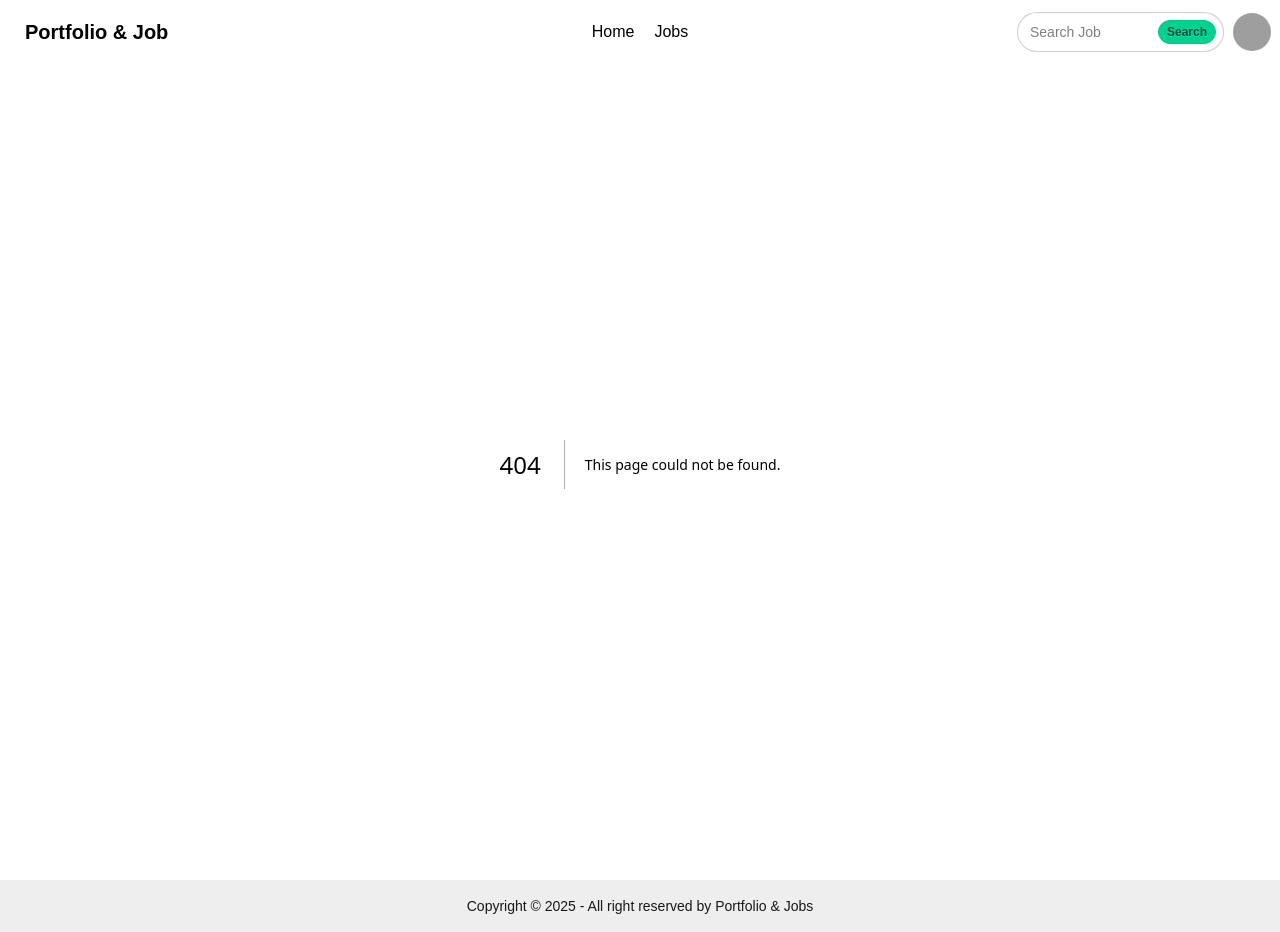
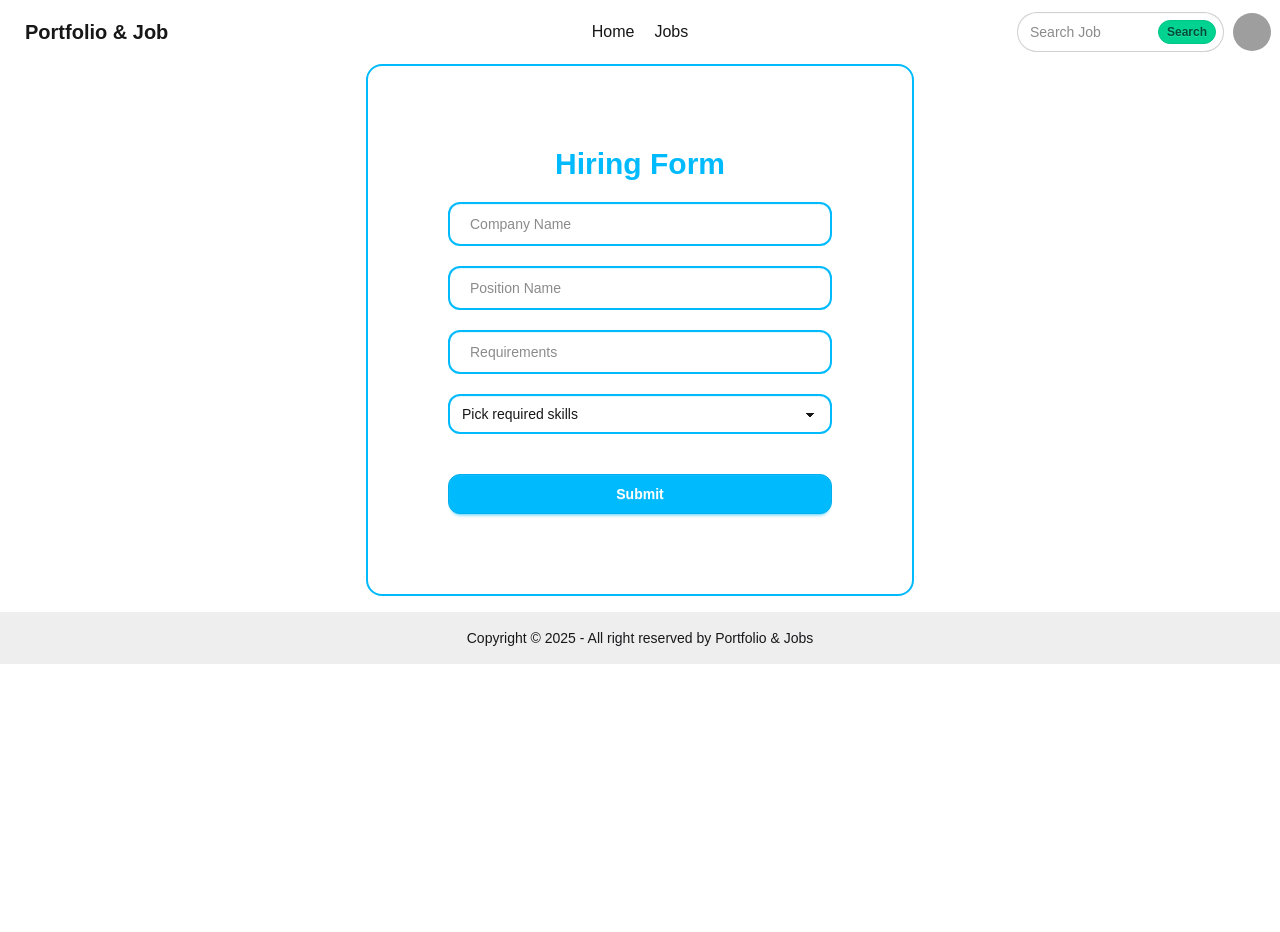
Before and after one commit to Shakib-Shajid/portfolio_jobsearch, a Next.js app: page /hiring in a window 1280 px wide. Before the commit this address had no page. After the commit the page ends 800 px from the top, so only its background shows below. Built offline with nearby package versions, Linux system fonts and the light colour scheme; grey boxes are pictures that could not be loaded.

Commit message:
hiring form skills selection added

```diff
--- /dev/null
+++ b/public/cseskills.json
@@ -0,0 +1,214 @@
+[
+    "C",
+    "C++",
+    "Java",
+    "Python",
+    "JavaScript",
+    "TypeScript",
+    "Go",
+    "Rust",
+    "Kotlin",
+    "Swift",
+    "Ruby",
+    "R",
+    "MATLAB",
+    "Perl",
+    "HTML",
+    "CSS",
+    "SCSS",
+    "SASS",
+    "React",
+    "Angular",
+    "Vue.js",
+    "Next.js",
+    "Nuxt.js",
+    "Svelte",
+    "Tailwind CSS",
+    "Bootstrap",
+    "Chakra UI",
+    "Material UI",
+    "Node.js",
+    "Express.js",
+    "Django",
+    "Flask",
+    "Spring Boot",
+    "ASP.NET",
+    "Laravel",
+    "Ruby on Rails",
+    "FastAPI",
+    "MERN Stack",
+    "MEAN Stack",
+    "LAMP Stack",
+    "JAMstack",
+    "React Native",
+    "Flutter",
+    "Swift (iOS)",
+    "Kotlin (Android)",
+    "Java (Android)",
+    "Firebase",
+    "MySQL",
+    "PostgreSQL",
+    "MongoDB",
+    "SQLite",
+    "Oracle DB",
+    "MariaDB",
+    "Cassandra",
+    "Redis",
+    "ElasticSearch",
+    "GraphQL",
+    "REST APIs",
+    "WebSockets",
+    "gRPC",
+    "Data Structures",
+    "Algorithms",
+    "System Design",
+    "Object Oriented Programming (OOP)",
+    "Functional Programming",
+    "Operating Systems",
+    "Computer Networks",
+    "Computer Architecture",
+    "Database Management Systems (DBMS)",
+    "Software Engineering",
+    "Agile Methodology",
+    "Scrum",
+    "Kanban",
+    "DevOps",
+    "CI/CD",
+    "Docker",
+    "Kubernetes",
+    "Jenkins",
+    "Git",
+    "GitHub",
+    "GitLab",
+    "Bitbucket",
+    "GitHub Actions",
+    "Ansible",
+    "Terraform",
+    "Vagrant",
+    "Nginx",
+    "Apache",
+    "AWS",
+    "Google Cloud Platform (GCP)",
+    "Microsoft Azure",
+    "Cloudflare",
+    "Linux",
+    "Shell Scripting",
+    "Bash",
+    "PowerShell",
+    "Postman",
+    "Swagger",
+    "JIRA",
+    "Trello",
+    "Notion",
+    "Confluence",
+    "Slack",
+    "Microsoft Teams",
+    "Asana",
+    "VS Code",
+    "IntelliJ IDEA",
+    "PyCharm",
+    "Eclipse",
+    "Android Studio",
+    "Xcode",
+    "Unit Testing",
+    "Integration Testing",
+    "System Testing",
+    "UI Testing",
+    "Selenium",
+    "Cypress",
+    "Jest",
+    "Mocha",
+    "Chai",
+    "Postman Tests",
+    "JMeter",
+    "Gatling",
+    "AI (Artificial Intelligence)",
+    "Machine Learning (ML)",
+    "Deep Learning",
+    "NLP (Natural Language Processing)",
+    "Computer Vision",
+    "Scikit-learn",
+    "TensorFlow",
+    "Keras",
+    "PyTorch",
+    "OpenCV",
+    "XGBoost",
+    "LightGBM",
+    "Data Science",
+    "Data Analysis",
+    "Pandas",
+    "NumPy",
+    "Matplotlib",
+    "Seaborn",
+    "Plotly",
+    "Data Visualization",
+    "Big Data",
+    "Hadoop",
+    "Spark",
+    "Kafka",
+    "ETL (Extract, Transform, Load)",
+    "Data Warehousing",
+    "Snowflake",
+    "Airflow",
+    "Blockchain",
+    "Solidity",
+    "Smart Contracts",
+    "Web3.js",
+    "Ether.js",
+    "Cryptography",
+    "Cybersecurity",
+    "Ethical Hacking",
+    "Penetration Testing",
+    "OWASP Top 10",
+    "SAST",
+    "DAST",
+    "SonarQube",
+    "OAuth",
+    "OpenID Connect",
+    "JWT",
+    "Identity and Access Management (IAM)",
+    "SSL/TLS",
+    "Firewall Management",
+    "SIEM",
+    "IDS/IPS",
+    "AR/VR Development",
+    "Unity",
+    "Unreal Engine",
+    "3D Modeling",
+    "Blender",
+    "Embedded Systems",
+    "IoT",
+    "Raspberry Pi",
+    "Arduino",
+    "Parallel Computing",
+    "Distributed Systems",
+    "Microservices",
+    "Monolithic Architecture",
+    "Load Balancing",
+    "Reverse Proxy",
+    "Logging (ELK Stack)",
+    "Monitoring (Prometheus, Grafana)",
+    "Technical Writing",
+    "Documentation",
+    "UI/UX Design",
+    "Figma",
+    "Adobe XD",
+    "Sketch",
+    "Wireframing",
+    "Design Thinking",
+    "SEO Basics",
+    "Accessibility (a11y)",
+    "Responsive Design",
+    "Soft Skills",
+    "Problem Solving",
+    "Communication",
+    "Teamwork",
+    "Time Management",
+    "Leadership",
+    "Adaptability",
+    "Critical Thinking",
+    "Creativity",
+    "Self-Learning",
+    "Remote Collaboration",
+    "Presentation Skills"
+]
--- /dev/null
+++ b/src/app/hiring/page.jsx
@@ -0,0 +1,50 @@
+'use client';
+import React, { useState } from 'react';
+import cseskills from '@/../public/cseskills.json';
+
+const Page = () => {
+  const [selectedSkills, setSelectedSkills] = useState([]);
+
+  const handleSelect = (e) => {
+    const value = e.target.value;
+    if (value && !selectedSkills.includes(value)) {
+      setSelectedSkills([...selectedSkills, value]);
+    }
+    e.target.value = "Pick required skills"; // Reset the select
+  };
+
+  const removeSkill = (skill) => {
+    setSelectedSkills(selectedSkills.filter(s => s !== skill));
+  };
+
+  return (
+    <div className='flex w-96 md:w-full mx-auto'>
+      <div className='flex flex-col gap-5 mx-auto border-info rounded-2xl border-2 md:p-20'>
+        <h3 className='text-3xl font-bold text-center text-info'>Hiring Form</h3>
+        <input type="text" className='input input-info border-2 rounded-xl w-96 mx-auto p-5' placeholder='Company Name' />
+        <input type="text" className='input input-info border-2 rounded-xl w-96 mx-auto p-5' placeholder='Position Name' />
+        <input type="text" className='input input-info border-2 rounded-xl w-96 mx-auto p-5' placeholder='Requirements' />
+
+        <select onChange={handleSelect} defaultValue="Pick required skills" className="select input-info border-2 rounded-xl w-96 mx-auto">
+          <option disabled>Pick required skills</option>
+          {cseskills.map((cseskill, index) => (
+            <option key={index} value={cseskill}>{cseskill}</option>
+          ))}
+        </select>
+
+        {/* Selected Skills Display */}
+        <div className="flex flex-wrap gap-2 w-96 mx-auto">
+          {selectedSkills.map((skill, index) => (
+            <div key={index} className="badge badge-outline badge-info p-3 cursor-pointer hover:badge-error" onClick={() => removeSkill(skill)}>
+              {skill} <span className='text-xs'>✕</span>
+            </div>
+          ))}
+        </div>
+
+        <input type="submit" className='btn btn-info text-white rounded-xl' />
+      </div>
+    </div>
+  );
+};
+
+export default Page;
--- a/src/app/layout.js
+++ b/src/app/layout.js
@@ -14,7 +14,7 @@ const geistMono = Geist_Mono({
 });
 
 export const metadata = {
-  title: "Create Next App",
+  title: "Portfolio & Job Search",
   description: "Generated by create next app",
 };
 
```
